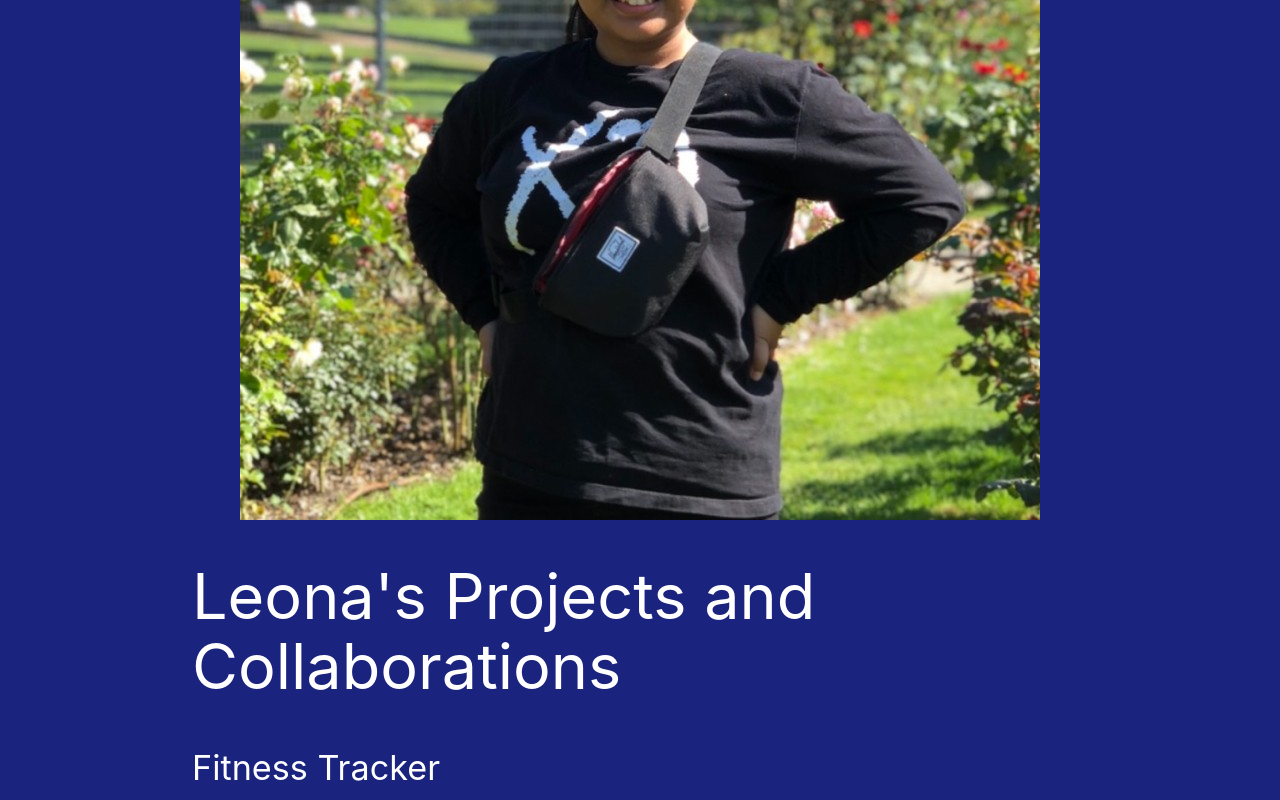
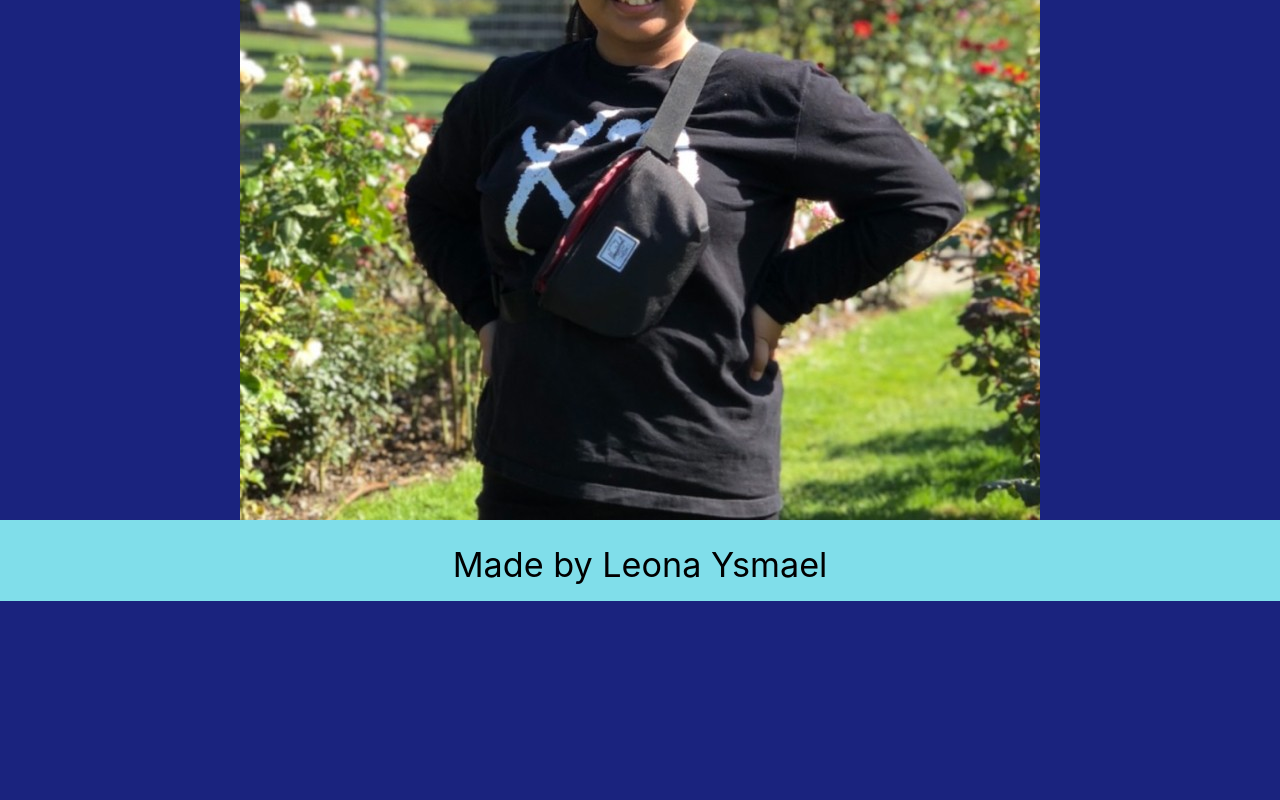
Before and after one commit to leonaysmael16/personal-portfolio, a plain HTML site: page index.html in a window 1280 px wide. Shown: the part 968-1768 px from the top of the page. After the commit the page ends 1569 px from the top, so only its background shows below. Drawn offline with nearby package versions, Linux system fonts and the light colour scheme.

Commit message:
added footer and added html in project

```diff
--- a/index.html
+++ b/index.html
@@ -34,23 +34,19 @@
         since I was introduced to my family computer at the age of ten. I love working in teams, problem-solving and always open to learn new things.
         I am fluent in various programming languages such as React.js, Node.js, NPM, Jquery, Express.js, CSS frameworks, Bootstrap framework, SQL,
         MongoDB, etc
+        </h4>
     </div>
 
     <div>
         <img src="./stylesheet/portfolio.jpeg" id="portfolio-image" class="center-image">
     </div>
 
-    <div class="container">
-        <h1 class="left white-text" href="./project.html">Leona's Projects and Collaborations</h1>
-    </div>
-    <div class="container">
-        <h4 class="left white-text" href="">Fitness Tracker</h4>
-    </div>
 
 
-    </div>
 </body>
 
-
+<footer class="cyan lighten-3">
+    <h4 class="black-text">Made by Leona Ysmael</h4>
+</footer>
 
 </html>
--- a/stylesheet/style.css
+++ b/stylesheet/style.css
@@ -5,3 +5,10 @@
     width: auto;
     height: auto;
   }
+
+  footer {
+    text-align: center;
+    padding: 3px;
+    background-color: DarkSalmon;
+    color: white;
+  }
```
Also changed, not shown: project.html (+16 -0 lines), stylesheet/fitnesstracker-port.png (added).
